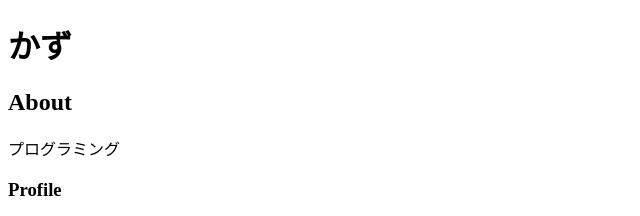
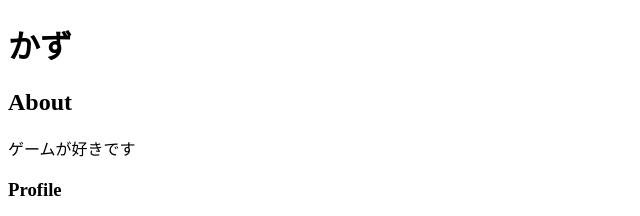
Before and after one commit to kazu259/kazu.github.io, a plain HTML site: page index.html in a window 1280 px wide. Shown: the top 216 px of the page, 0-640 px from the left. Drawn offline with Linux system fonts and the light colour scheme.

Commit message:
Update index.html

```diff
--- a/index.html
+++ b/index.html
@@ -10,7 +10,7 @@
 
     <h2>About</h2>
     <p>
-      プログラミング
+      ゲームが好きです
     </p>
 
     <h3>Profile</h3>
@@ -57,11 +57,7 @@
 
     <h3>Contact</h3>
     <p>連絡先や SNS のアカウントを書きましょう。</p>
-    <ul>
 
-
-
- </ul>
 
     <h3>History</h3>
     <p>学歴、職歴、アルバイト、インターン経験など。</p>
```
